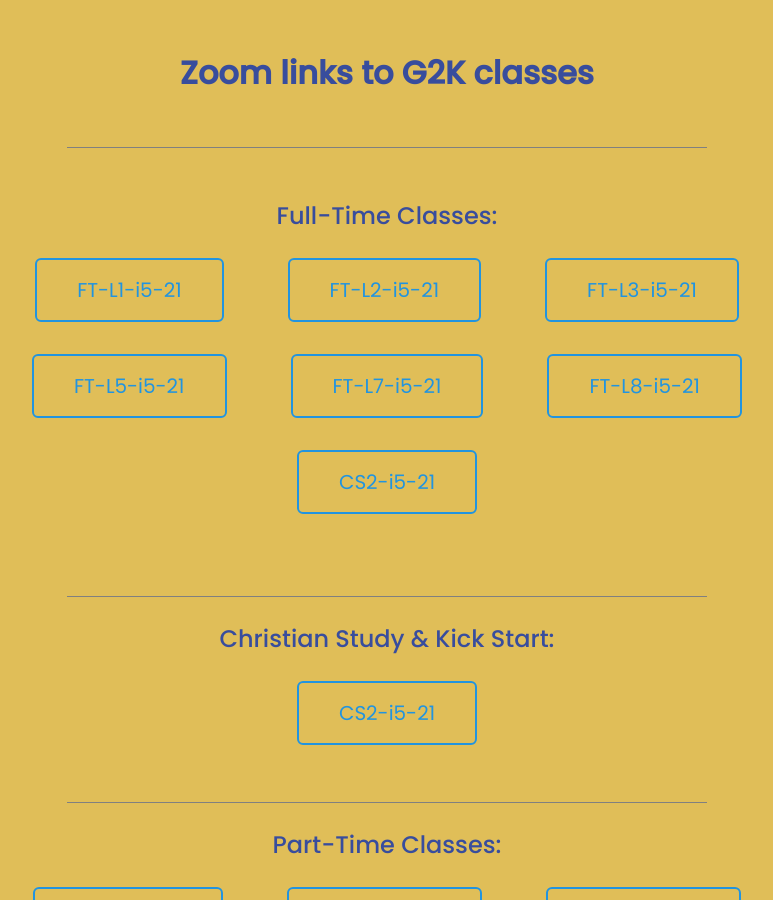
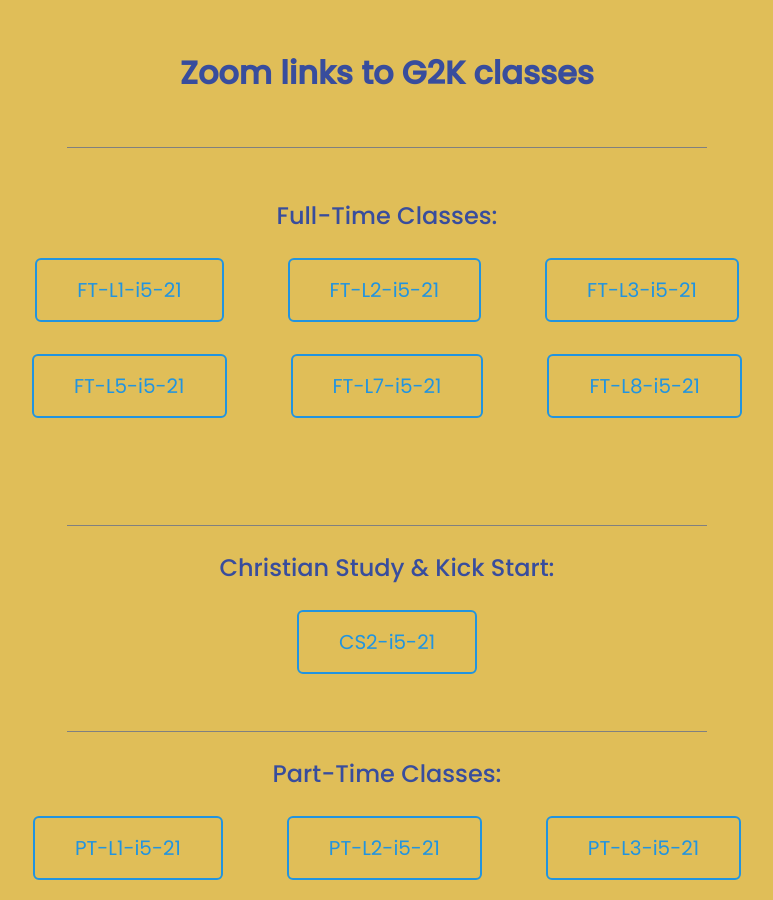
Before and after one commit to tech-g2k/Zoom-links, a Jekyll site: the page built from index.html, in a window 1280 px wide and 900 px high. Shown: the whole window, without its empty margins (253-1026 px from the left). Built offline with Jekyll 4.4.1, drawn with Linux system fonts in a browser that asks for light colours.

Commit message:
Remove CS from full-time list

```diff
--- a/_data/full-time.yml
+++ b/_data/full-time.yml
@@ -10,5 +10,3 @@
   link : https://zoom.us/j/99820529208?pwd=VUgveEJZSS8wVC9mamFwMHo4QzErUT09
 - class : FT-L8-i5-21
   link : https://zoom.us/j/94483508816?pwd=WDRqRGdmRC82UjU2a2FhbjlDV0t2UT09
-- class : CS2-i5-21
-  link : https://zoom.us/j/94001492315?pwd=MGkzSTAvT3dac3pqc2VNaHduYnlLdz09
```
